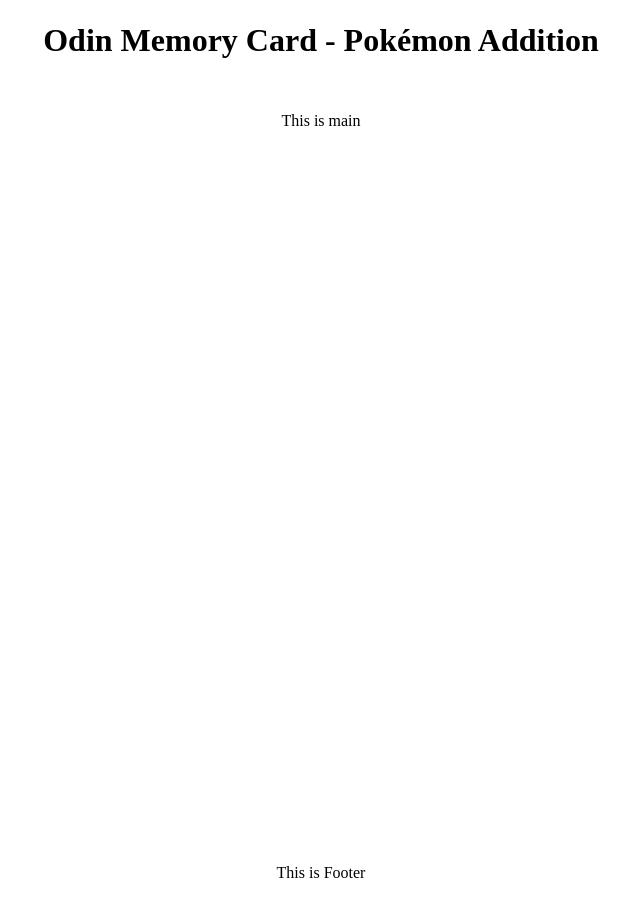
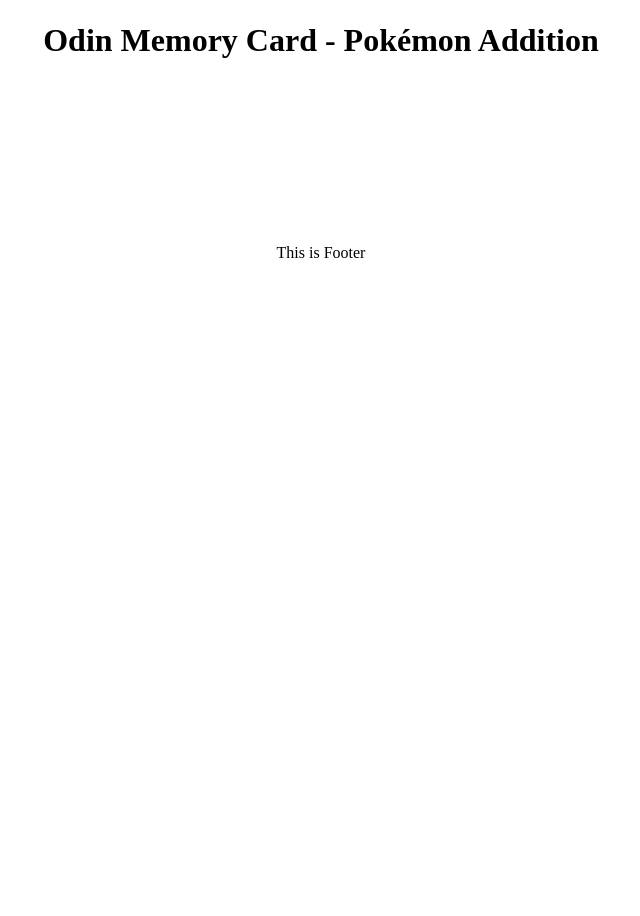
Before and after one commit to eudooyoung/odin-memory-card, a React (Vite) app: page / in a window 1280 px wide. Shown: the top 916 px of the page, without its empty margins (319-959 px from the left). After the commit the page ends 800 px from the top, so only its background shows below. Built offline with nearby package versions, Linux system fonts and the light colour scheme.

Commit message:
refactor: replace Section component with Container

```diff
--- a/src/App.css
+++ b/src/App.css
@@ -14,7 +14,7 @@ body {
 
 #root {
   display: grid;
-  grid-template-rows: 5rem 45rem 5rem;
+  grid-template-rows: 5rem auto 5rem;
   row-gap: 2rem;
 }
 
--- /dev/null
+++ b/src/components/Card.jsx
@@ -0,0 +1,5 @@
+import "../styles/Card.css";
+
+export default function Card({ card }) {
+  return <div className="card">{card}</div>;
+}
--- /dev/null
+++ b/src/components/Container.jsx
@@ -0,0 +1,11 @@
+import Card from "./Card";
+import Score from "./Score";
+
+export default function Container({ className }) {
+  return (
+    <div className={className}>
+      {className === "card-container" && null}
+      {className === "score-container" && null}
+    </div>
+  );
+}
--- a/src/components/Main.jsx
+++ b/src/components/Main.jsx
@@ -1,3 +1,12 @@
+import Container from "./Container.jsx";
+import "../styles/Main.css";
+
 export default function Main() {
-  return <main>This is main</main>;
+
+  return (
+    <main>
+      <Container className="card-container" />
+      <Container className="score-container" />
+    </main>
+  );
 }
--- /dev/null
+++ b/src/components/Score.jsx
@@ -0,0 +1,20 @@
+import "../styles/Score.css";
+
+export default function Score() {
+  return (
+    <>
+      <div>
+        <span>Score</span>
+        <span>Score</span>
+      </div>
+      <div>
+        <span>BestScroe</span>
+        <span>BestScore</span>
+      </div>
+      <div>
+        <span>Result</span>
+        <span>Reulst</span>
+      </div>
+    </>
+  );
+}
--- a/src/components/Section.jsx
+++ /dev/null
@@ -1,3 +0,0 @@
-export default function Section({ content }) {
-  return content;
-}
--- /dev/null
+++ b/src/styles/Main.css
@@ -0,0 +1,4 @@
+main {
+  display: grid;
+  grid-template-rows: auto 100px;
+}
--- /dev/null
+++ b/src/styles/Score.css
@@ -0,0 +1,4 @@
+.score-container {
+  text-align: left;
+  max-width: 500px;
+}
```
Also changed, not shown: src/styles/Card.css (added).
